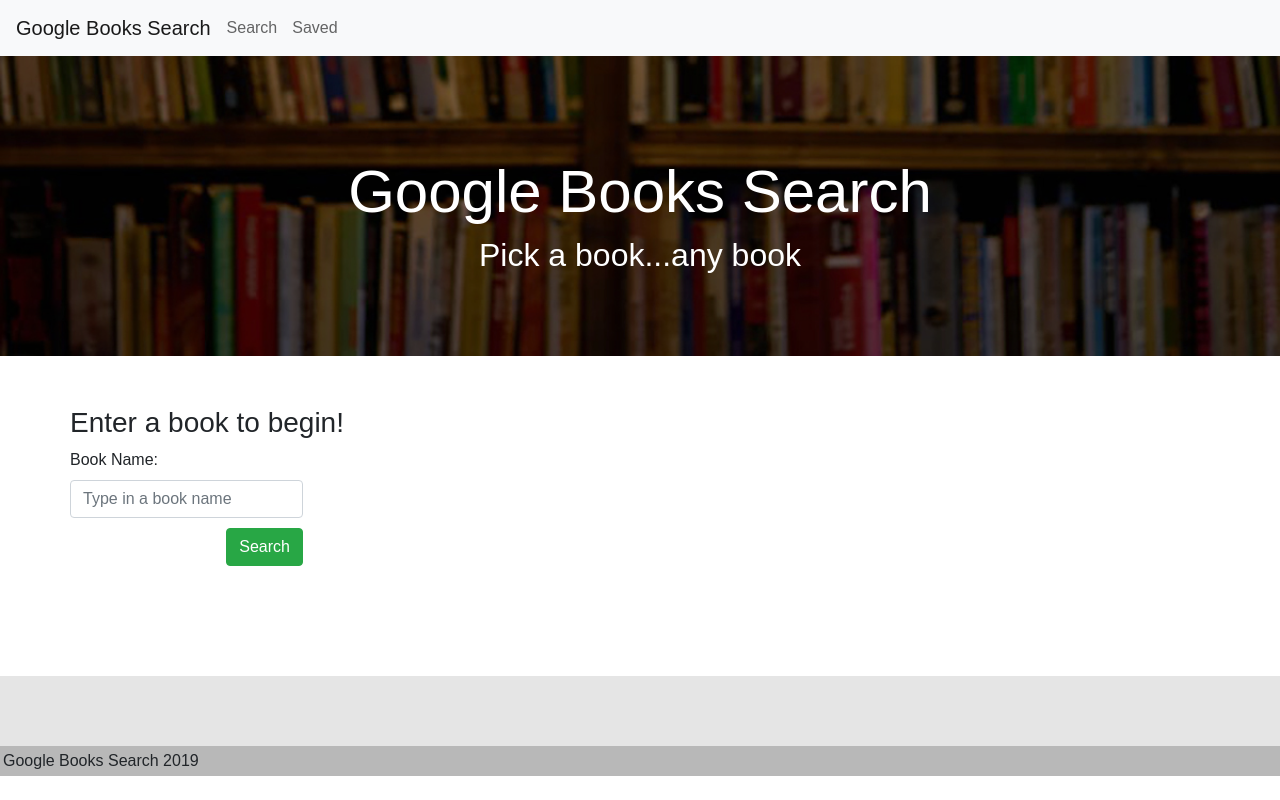
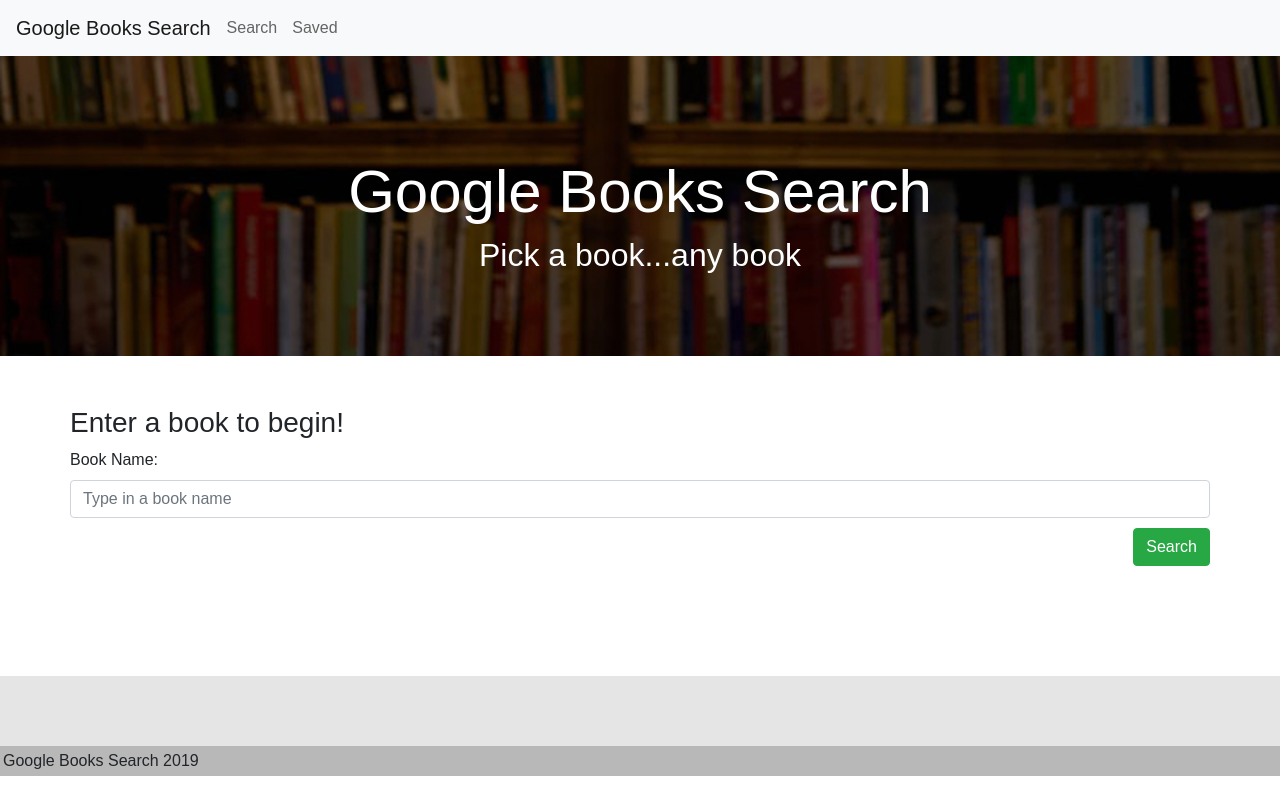
Before and after one commit to liz-guenthner/googleBooksSearch, a React (Create React App) app in the folder client/: page /search in a window 1280 px wide. Built offline with nearby package versions, Linux system fonts and the light colour scheme.

Commit message:
style form

```diff
--- a/client/src/components/SearchForm/style.css
+++ b/client/src/components/SearchForm/style.css
@@ -7,3 +7,7 @@
     float: right;
     margin-top: 10px;
   }
+
+form {
+  width: 100%;
+}
--- a/client/src/index.css
+++ b/client/src/index.css
@@ -7,3 +7,11 @@
 h3 {
   margin-top:50px;
 }
+
+ul.list-group {
+  width:100%;
+}
+
+li.list-group-item {
+  margin: 20px 0;
+}
```
Also changed, not shown: client/src/pages/Saved.js (+2 -6 lines), client/src/pages/Search.js (+1 -7 lines).
